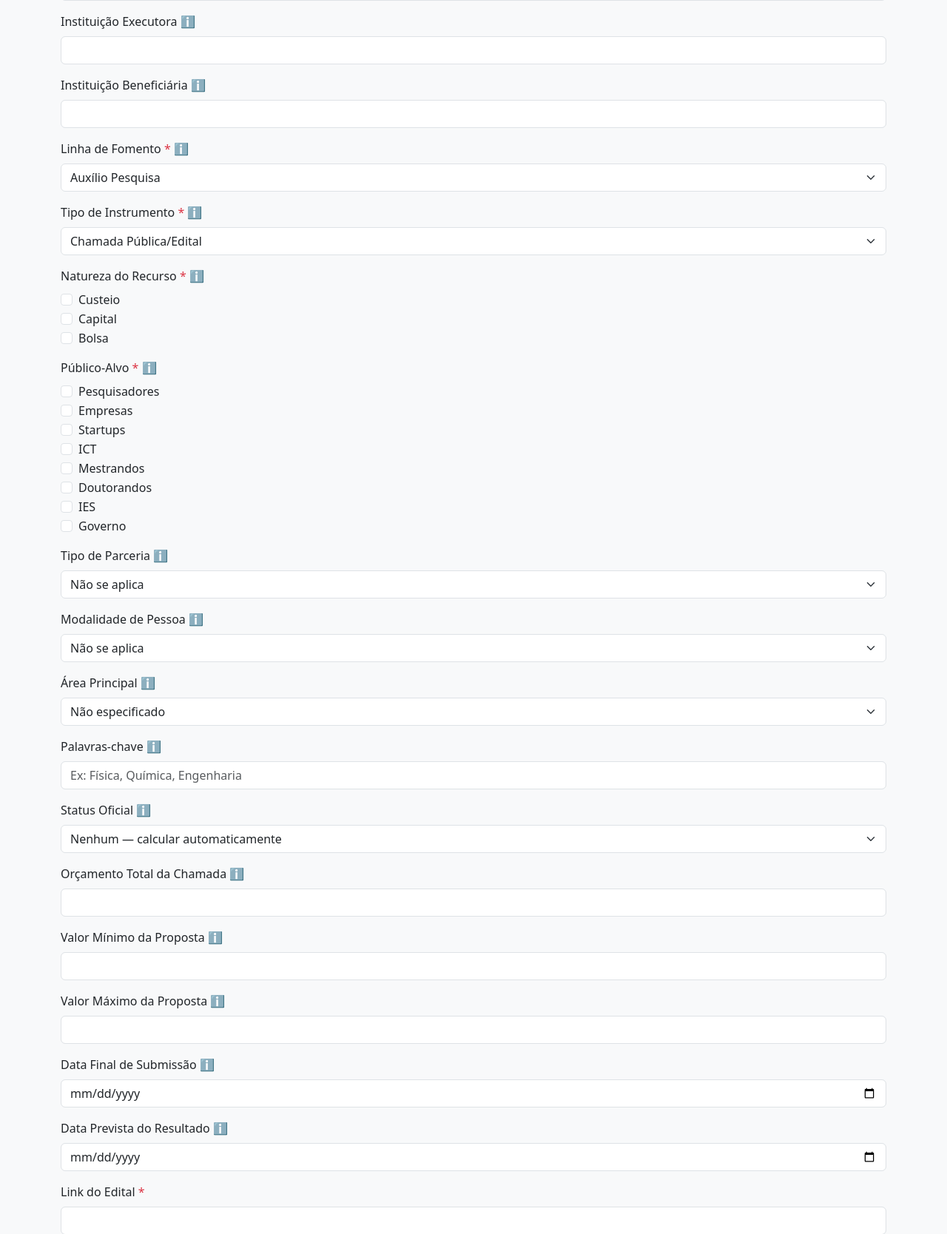
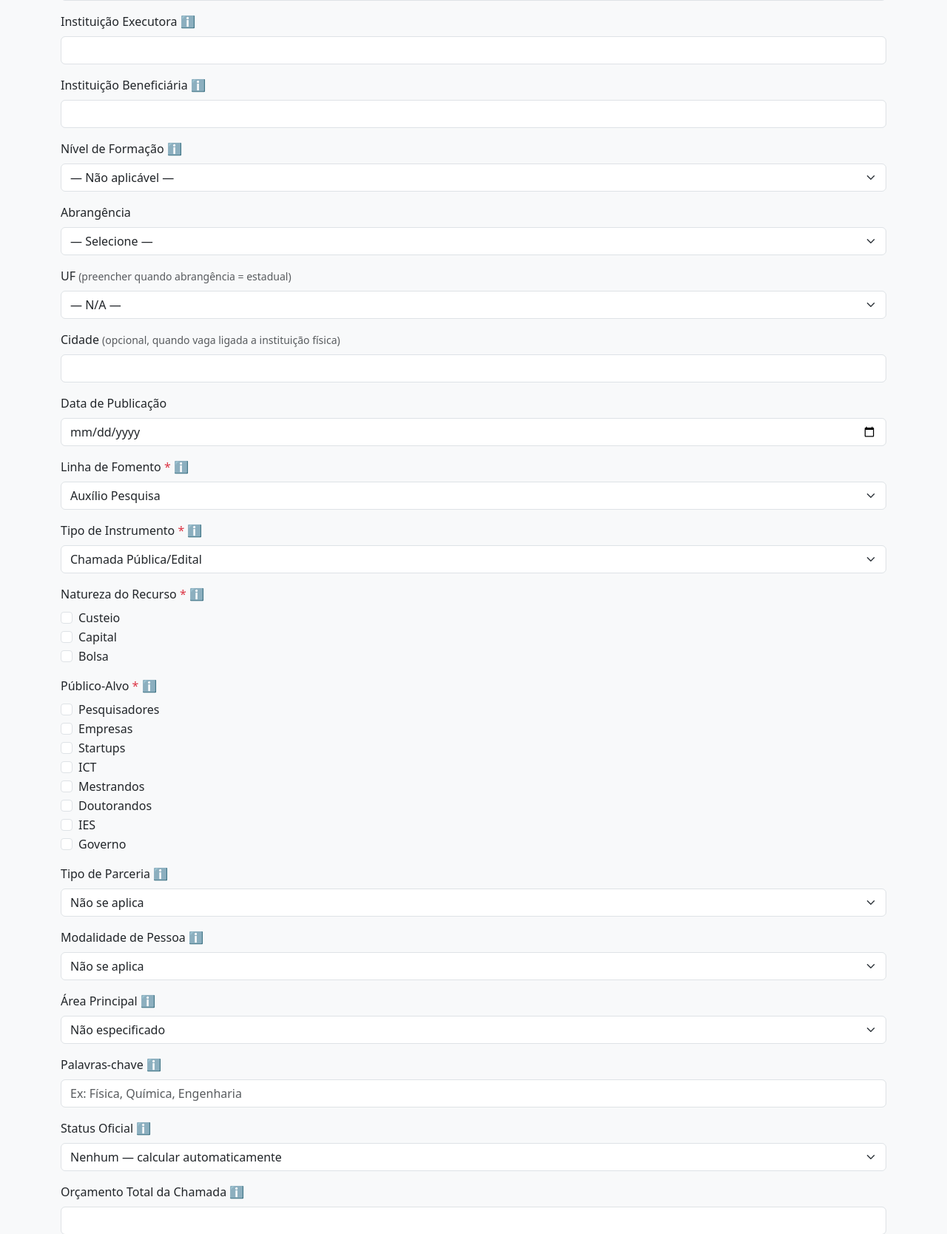
Before and after one commit to NropJoensuu/fomentobrasil, a Flask app: page /oportunidades/nova in a window 1280 px wide. Shown: the part 275-1943 px from the top of the page at 74% size. Run offline with Flask 3, Linux system fonts and the light colour scheme.

Commit message:
Adiciona campos de localizacao (abrangencia/uf/cidade), nivel_formacao e data_publicacao ao formulario; helper de regiao por UF

```diff
--- a/app/routes.py
+++ b/app/routes.py
@@ -4,6 +4,7 @@ from flask import Blueprint, render_template, request, redirect, url_for
 
 from app import db
 from app.models import Oportunidade
+from app.utils import get_regiao
 
 main = Blueprint("main", __name__)
 
@@ -24,7 +25,8 @@ def detalhe_oportunidade(id):
     oportunidade = Oportunidade.query.get_or_404(id)
     hoje = datetime.utcnow().date()
     aberta = oportunidade.data_prazo is None or oportunidade.data_prazo >= hoje
-    return render_template("oportunidades/detalhe.html", o=oportunidade, aberta=aberta)
+    regiao = get_regiao(oportunidade.uf)
+    return render_template("oportunidades/detalhe.html", o=oportunidade, aberta=aberta, regiao=regiao)
 
 
 @main.route("/oportunidades/nova", methods=["GET", "POST"])
@@ -72,6 +74,14 @@ def nova_oportunidade():
             descricao=request.form.get("descricao") or None,
             area_principal=request.form.get("area_principal") or None,
             palavras_chave=palavras_chave or None,
+            nivel_formacao=request.form.get("nivel_formacao") or None,
+            abrangencia=request.form.get("abrangencia") or None,
+            uf=request.form.get("uf") or None,
+            cidade=request.form.get("cidade") or None,
+            data_publicacao=(
+                datetime.strptime(request.form["data_publicacao"], "%Y-%m-%d").date()
+                if request.form.get("data_publicacao") else None
+            ),
         )
         db.session.add(oportunidade)
         db.session.commit()
--- /dev/null
+++ b/app/utils.py
@@ -0,0 +1,12 @@
+REGIAO_POR_UF = {
+    "AC": "Norte", "AP": "Norte", "AM": "Norte", "PA": "Norte", "RO": "Norte", "RR": "Norte", "TO": "Norte",
+    "AL": "Nordeste", "BA": "Nordeste", "CE": "Nordeste", "MA": "Nordeste", "PB": "Nordeste",
+    "PE": "Nordeste", "PI": "Nordeste", "RN": "Nordeste", "SE": "Nordeste",
+    "DF": "Centro-Oeste", "GO": "Centro-Oeste", "MT": "Centro-Oeste", "MS": "Centro-Oeste",
+    "ES": "Sudeste", "MG": "Sudeste", "RJ": "Sudeste", "SP": "Sudeste",
+    "PR": "Sul", "RS": "Sul", "SC": "Sul",
+}
+
+
+def get_regiao(uf):
+    return REGIAO_POR_UF.get(uf) if uf else None
--- a/templates/oportunidades/nova.html
+++ b/templates/oportunidades/nova.html
@@ -36,6 +36,57 @@
           <span data-bs-toggle="tooltip" title="Intermediária que recebe o recurso da financiadora e repassa para a executora (comum em fundações de apoio, ex: FAPEU, FUNDEP). Deixe em branco quando não houver.">ℹ️</span>
         </label>
         <input type="text" name="instituicao_beneficiaria" class="form-control">
+      </div>
+
+      <div class="mb-3">
+        <label class="form-label">
+          Nível de Formação
+          <span data-bs-toggle="tooltip" title="Só relevante quando a natureza do recurso inclui bolsa.">ℹ️</span>
+        </label>
+        <select name="nivel_formacao" class="form-select">
+          <option value="">— Não aplicável —</option>
+          <option value="mestrado">Mestrado</option>
+          <option value="doutorado">Doutorado</option>
+          <option value="pos_doutorado">Pós-Doutorado</option>
+          <option value="iniciacao_cientifica">Iniciação Científica</option>
+        </select>
+      </div>
+
+      <div class="mb-3">
+        <label class="form-label">Abrangência</label>
+        <select name="abrangencia" class="form-select" id="abrangencia-select">
+          <option value="">— Selecione —</option>
+          <option value="nacional">Nacional</option>
+          <option value="estadual">Estadual</option>
+          <option value="regional">Regional</option>
+          <option value="internacional">Internacional</option>
+        </select>
+      </div>
+
+      <div class="mb-3">
+        <label class="form-label">UF <small class="text-muted">(preencher quando abrangência = estadual)</small></label>
+        <select name="uf" class="form-select">
+          <option value="">— N/A —</option>
+          <option value="AC">AC</option><option value="AL">AL</option><option value="AP">AP</option>
+          <option value="AM">AM</option><option value="BA">BA</option><option value="CE">CE</option>
+          <option value="DF">DF</option><option value="ES">ES</option><option value="GO">GO</option>
+          <option value="MA">MA</option><option value="MT">MT</option><option value="MS">MS</option>
+          <option value="MG">MG</option><option value="PA">PA</option><option value="PB">PB</option>
+          <option value="PR">PR</option><option value="PE">PE</option><option value="PI">PI</option>
+          <option value="RJ">RJ</option><option value="RN">RN</option><option value="RS">RS</option>
+          <option value="RO">RO</option><option value="RR">RR</option><option value="SC">SC</option>
+          <option value="SP">SP</option><option value="SE">SE</option><option value="TO">TO</option>
+        </select>
+      </div>
+
+      <div class="mb-3">
+        <label class="form-label">Cidade <small class="text-muted">(opcional, quando vaga ligada a instituição física)</small></label>
+        <input type="text" name="cidade" class="form-control">
+      </div>
+
+      <div class="mb-3">
+        <label class="form-label">Data de Publicação</label>
+        <input type="date" name="data_publicacao" class="form-control">
       </div>
 
       <div class="mb-3">
```
Also changed, not shown: templates/oportunidades/detalhe.html (+13 -0 lines).
